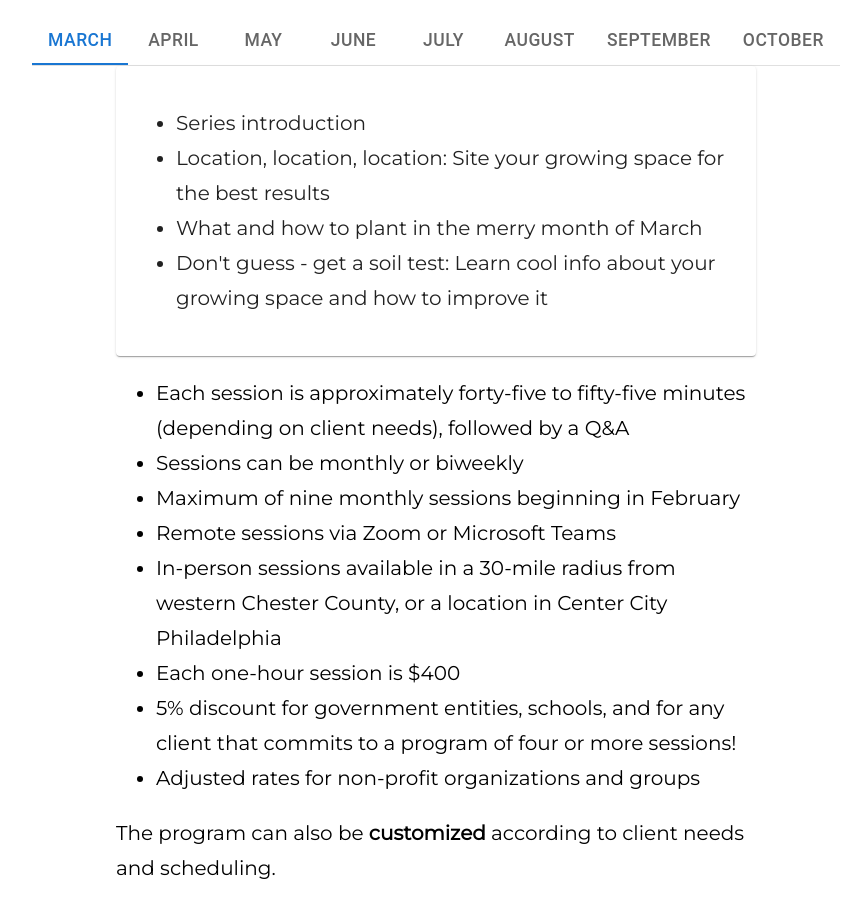
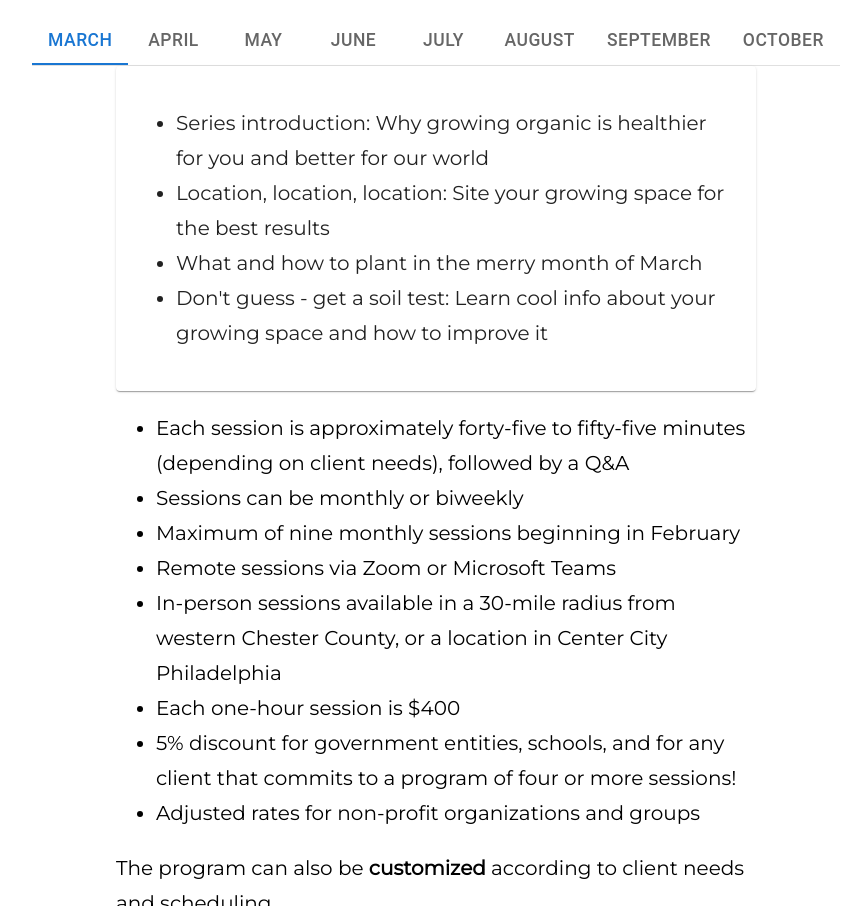
Before and after one commit to cthreea/letsgetdirty, a Gatsby site: page / in a window 1280 px wide. Shown: the part 3708-4614 px from the top of the page, without its empty margins (204-1058 px from the left). Built offline with nearby package versions, Linux system fonts and the light colour scheme; Gatsby itself is replaced by a stand-in of ours; a web font is replaced by a local one.

Commit message:
March wording change

```diff
--- a/src/pages/index.js
+++ b/src/pages/index.js
@@ -117,7 +117,7 @@ const IndexPage = () => {
               <Paper style={{ padding: '1rem' }}>
                 <TabPanel value={currentTab} index={0} class="flex-auto">
                   <ul>
-                    <li>Series introduction</li>
+                    <li>Series introduction: Why growing organic is healthier for you and better for our world</li>
                     <li>Location, location, location: Site your growing space for the best results</li>
                     <li>What and how to plant in the merry month of March</li>
                     <li>Don't guess - get a soil test: Learn cool info about your growing space and how to improve it</li>
@@ -270,12 +270,12 @@ const IndexPage = () => {
               phone: yup.string()
             })}
             onSubmit={(values, { setSubmitting }) => {
-              alert(`Just testing!\n\n${JSON.stringify(values)}`);
+              console.log(JSON.stringify(values));
               setSubmitting(false);
             }}
           >
             {({ values, errors, touched, handleChange, handleBlur, isSubmitting }) => (
-              <Form>
+              <Form action="https://formsubmit.co/bahamutn@aol.com" method="POST">
                 <Paper elevation={3} style={{ padding: '1rem' }}>
                   <Grid container spacing={2}>
                     <Grid size={12}>
```
